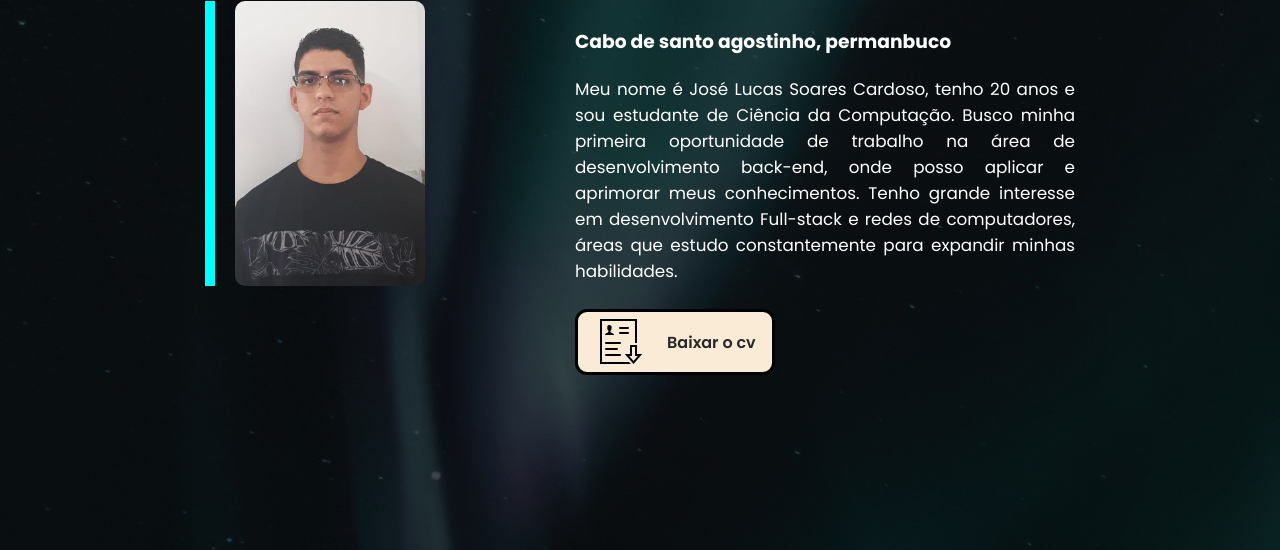
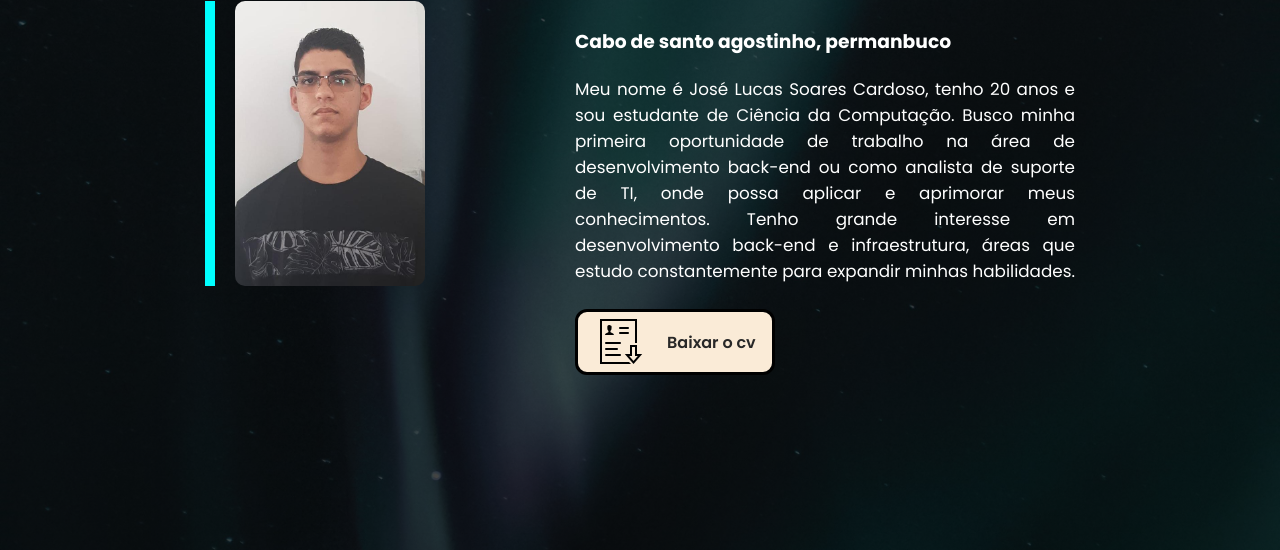
Before and after one commit to Lucaswpp/portifolio-lucas, a plain HTML site: page eu.html in a window 1280 px wide. Shown: the part 250-800 px from the top of the page. Drawn offline with Linux system fonts and the light colour scheme.

```diff
--- a/eu.html
+++ b/eu.html
@@ -56,7 +56,7 @@
                 <div class="texto">
                     <h1 class="titulo-apresentacao">QUEM SOU EU ?</h1>
                     <h3 class="sub-texto">Cabo de santo agostinho, permanbuco</h3>
-                    <p class="apresentacao-text">Meu nome é José Lucas Soares Cardoso, tenho 20 anos e sou estudante de Ciência da Computação. Busco minha primeira oportunidade de trabalho na área de desenvolvimento back-end, onde posso aplicar e aprimorar meus conhecimentos. Tenho grande interesse em desenvolvimento Full-stack e redes de computadores, áreas que estudo constantemente para expandir minhas habilidades.</p>
+                    <p class="apresentacao-text">Meu nome é José Lucas Soares Cardoso, tenho 20 anos e sou estudante de Ciência da Computação. Busco minha primeira oportunidade de trabalho na área de desenvolvimento back-end ou como analista de suporte de TI, onde possa aplicar e aprimorar meus conhecimentos. Tenho grande interesse em desenvolvimento back-end e infraestrutura, áreas que estudo constantemente para expandir minhas habilidades.</p>
                     <a class="cv-button"  download="joselucas.pdf" href="joselucas.pdf" target="_blank">
                         <div class="btn-conteiner">
                             <img src="./curriculo.png">
```
Also changed, not shown: index.html (+1 -1 lines).
